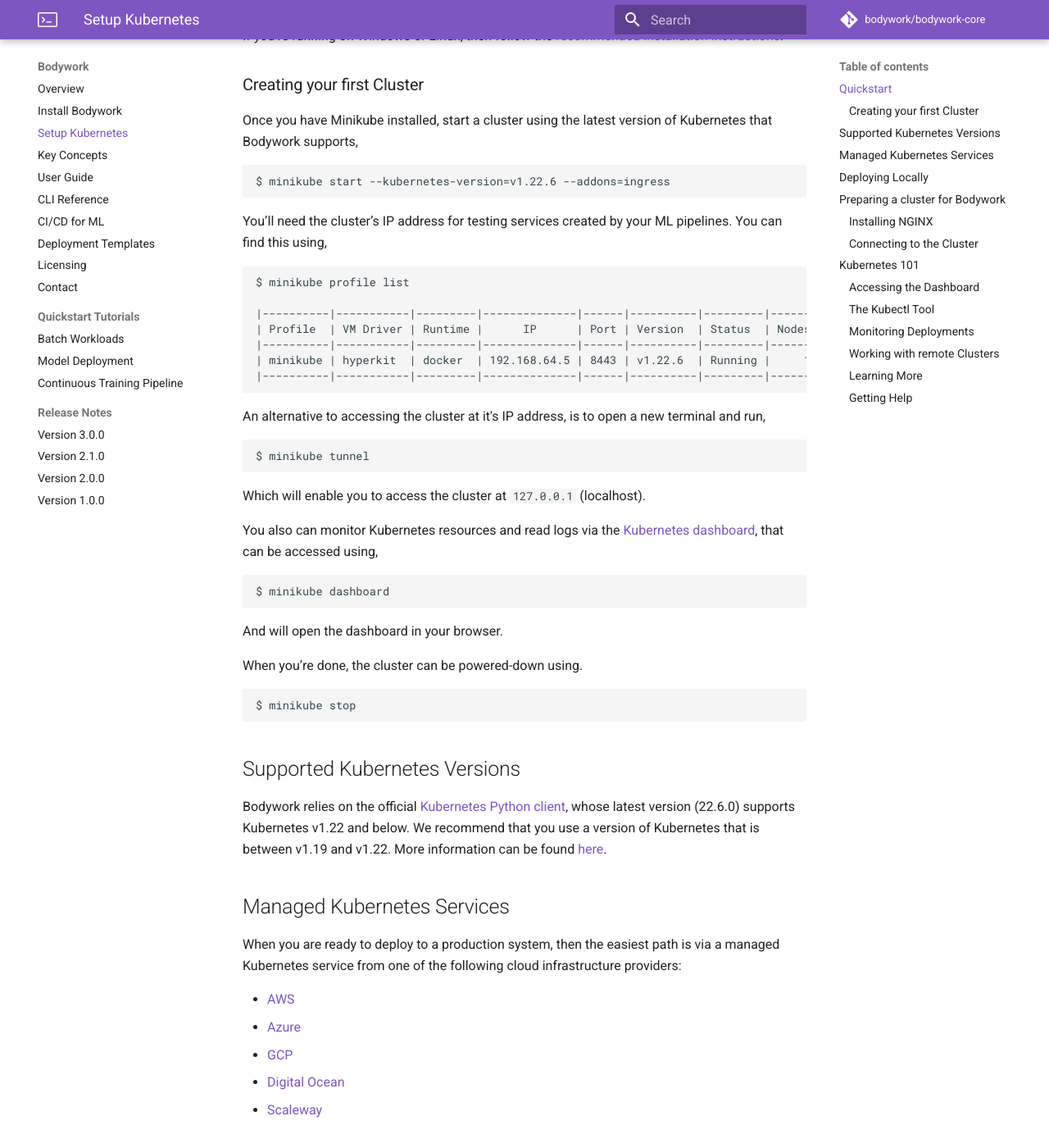
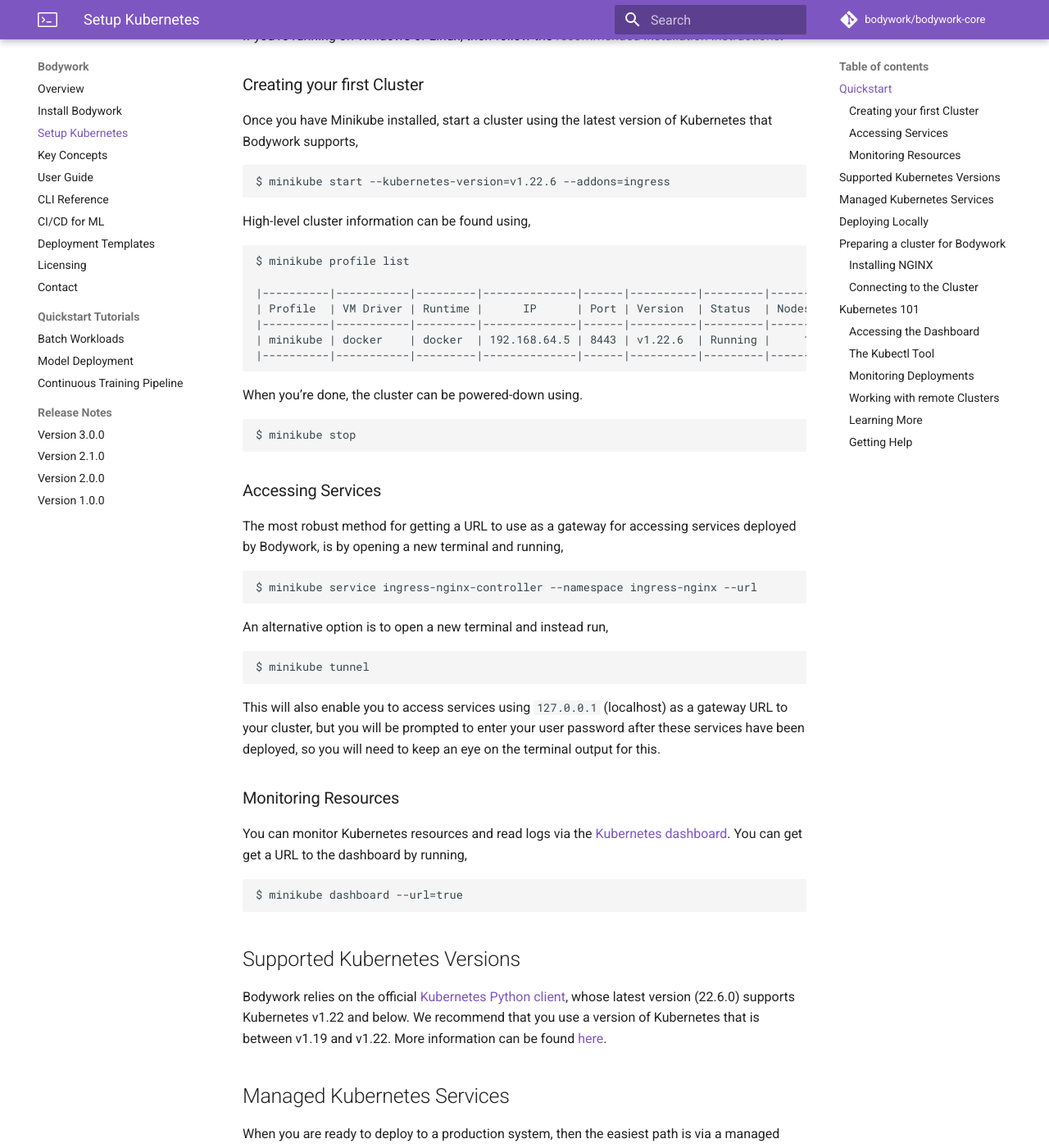
Before and after one commit to bodywork-ml/bodywork-docs, an MkDocs documentation site: the page built from docs/kubernetes.md, in a window 1280 px wide and 1400 px high, scrolled down 600 px. Shown: the whole window at 82% size. Built offline with MkDocs 1.6.1 and Material for MkDocs 9.7.7, drawn with Linux system fonts in a browser that asks for light colours; comment, search, counter and statistics services are not loaded.

Commit message:
Update minikube service access info

````diff
--- a/docs/kubernetes.md
+++ b/docs/kubernetes.md
@@ -24,7 +24,7 @@ Once you have Minikube installed, start a cluster using the latest version of Ku
 $ minikube start --kubernetes-version=v1.22.6 --addons=ingress
 ```
 
-You’ll need the cluster’s IP address for testing services created by your ML pipelines. You can find this using,
+High-level cluster information can be found using,
 
 ```text
 $ minikube profile list
@@ -32,30 +32,38 @@ $ minikube profile list
 |----------|-----------|---------|--------------|------|----------|---------|-------|
 | Profile  | VM Driver | Runtime |      IP      | Port | Version  | Status  | Nodes |
 |----------|-----------|---------|--------------|------|----------|---------|-------|
-| minikube | hyperkit  | docker  | 192.168.64.5 | 8443 | v1.22.6  | Running |     1 |
+| minikube | docker    | docker  | 192.168.64.5 | 8443 | v1.22.6  | Running |     1 |
 |----------|-----------|---------|--------------|------|----------|---------|-------|
 ```
 
-An alternative to accessing the cluster at it's IP address, is to open a new terminal and run,
+When you’re done, the cluster can be powered-down using.
+
+```text
+$ minikube stop
+```
+
+### Accessing Services
+
+The most robust method for getting a URL to use as a gateway for accessing services deployed by Bodywork, is by opening a new terminal and running,
+
+```text
+$ minikube service ingress-nginx-controller --namespace ingress-nginx --url
+```
+
+An alternative option is to open a new terminal and instead run,
 
 ```text
 $ minikube tunnel
 ```
 
-Which will enable you to access the cluster at `127.0.0.1` (localhost).
+This will also enable you to access services using `127.0.0.1` (localhost) as a gateway URL to your cluster, but you will be prompted to enter your user password after these services have been deployed, so you will need to keep an eye on the terminal output for this.
 
-You also can monitor Kubernetes resources and read logs via the [Kubernetes dashboard](https://kubernetes.io/docs/tasks/access-application-cluster/web-ui-dashboard/), that can be accessed using,
+### Monitoring Resources
+
+You can monitor Kubernetes resources and read logs via the [Kubernetes dashboard](https://kubernetes.io/docs/tasks/access-application-cluster/web-ui-dashboard/). You can get get a URL to the dashboard by running,
 
 ```text
-$ minikube dashboard
-```
-
-And will open the dashboard in your browser.
-
-When you’re done, the cluster can be powered-down using.
-
-```text
-$ minikube stop
+$ minikube dashboard --url=true
 ```
 
 ## Supported Kubernetes Versions
````
Also changed, not shown: docs/quickstart_ml_pipeline.md (+2 -2 lines), docs/quickstart_serve_model.md (+3 -2 lines).
